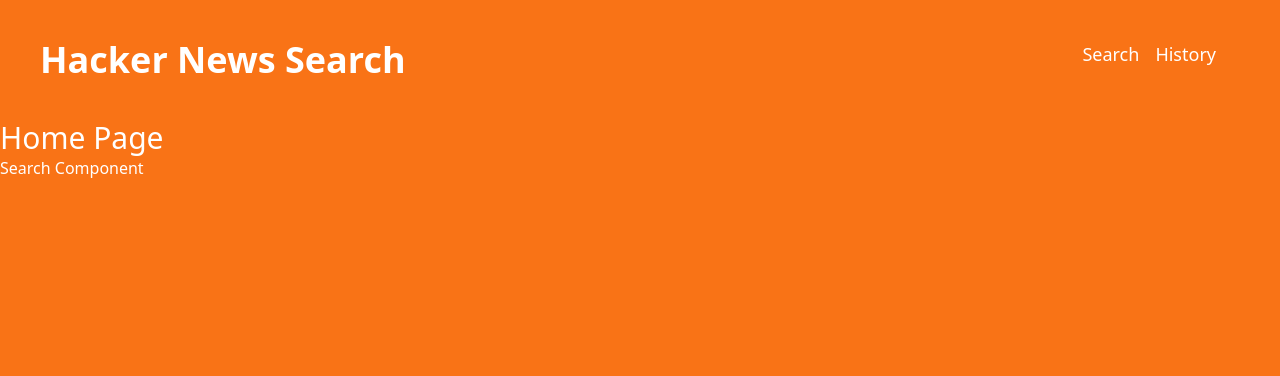
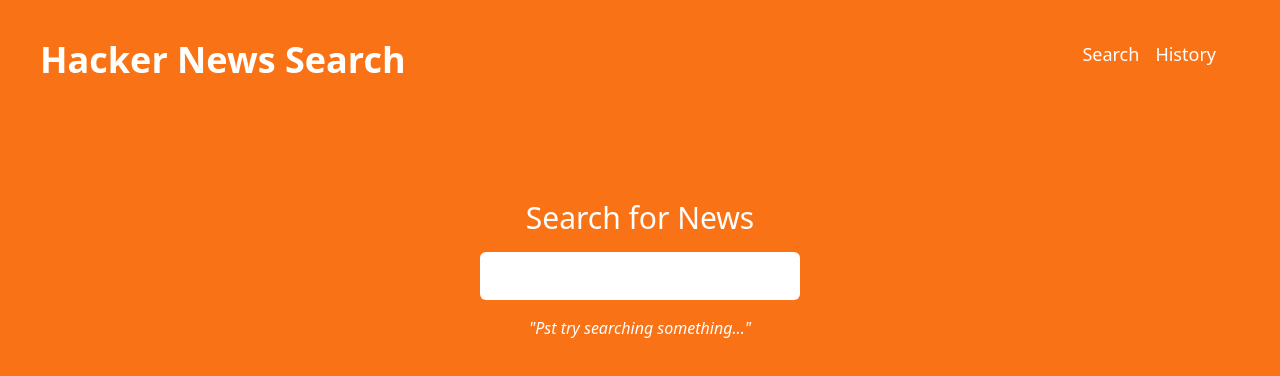
Before and after one commit to Guacco/rtslabs-fe-project, a React (Create React App) app: page / in a window 1280 px wide. Shown: the top 376 px of the page. Built offline with nearby package versions, Linux system fonts and the light colour scheme.

Commit message:
Added basic UI layout

```diff
--- a/src/components/Home.tsx
+++ b/src/components/Home.tsx
@@ -8,7 +8,6 @@ function Home() {
   return (
     <div className="bg-orange-500 h-screen text-white">
       <Nav />
-      <h1 className="text-3xl">Home Page</h1>
       <Routes>
         <Route index element={<Search />} />
         <Route path="/history" element={<History />} />
--- a/src/components/Search.tsx
+++ b/src/components/Search.tsx
@@ -1,7 +1,15 @@
 import React from "react";
 
 function Search() {
-  return <div>Search Component</div>;
+  return (
+    <div className="flex flex-col items-center gap-y-4 py-20">
+      <span className="text-3xl font-medium">Search for News</span>
+      <input type="text" maxLength={100} className="h-12 w-1/4 rounded-md" />
+      <span className="italic font-medium">
+        &quot;Pst try searching something...&quot;
+      </span>
+    </div>
+  );
 }
 
 export default Search;
```
